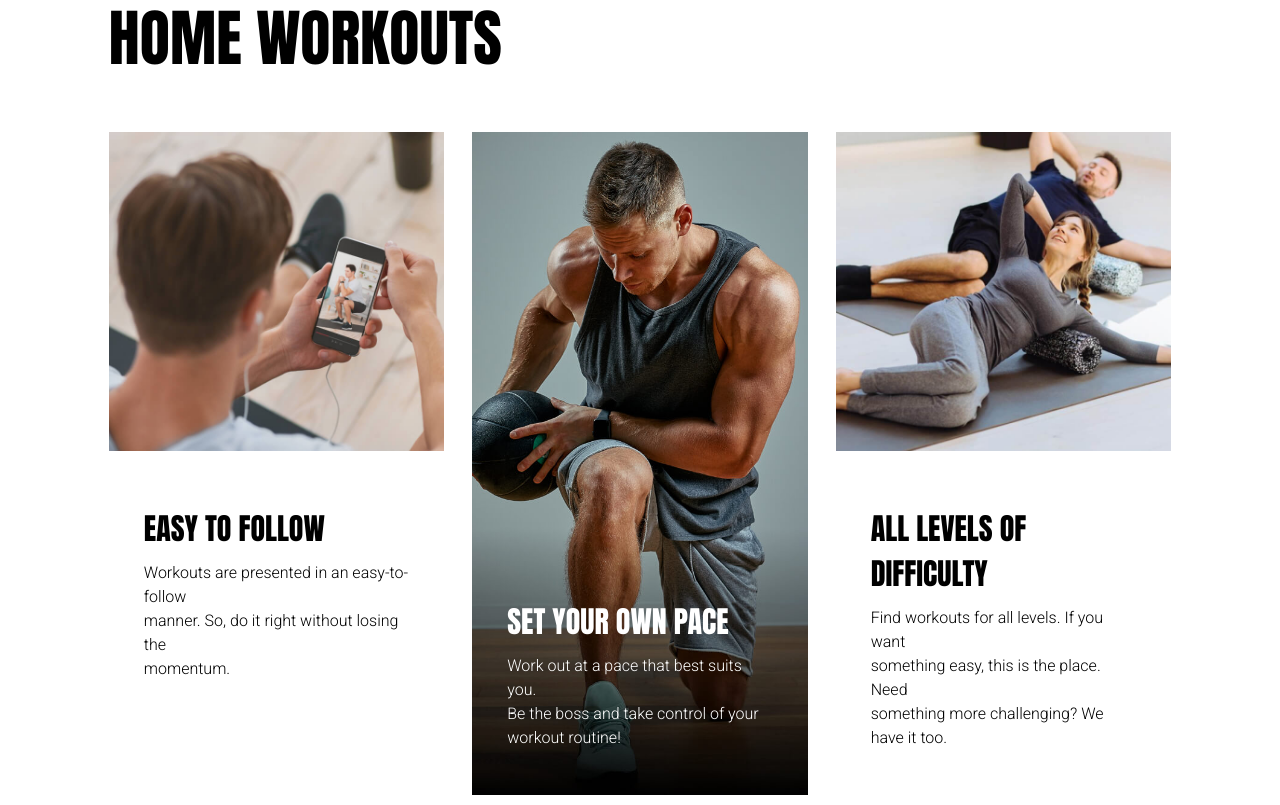
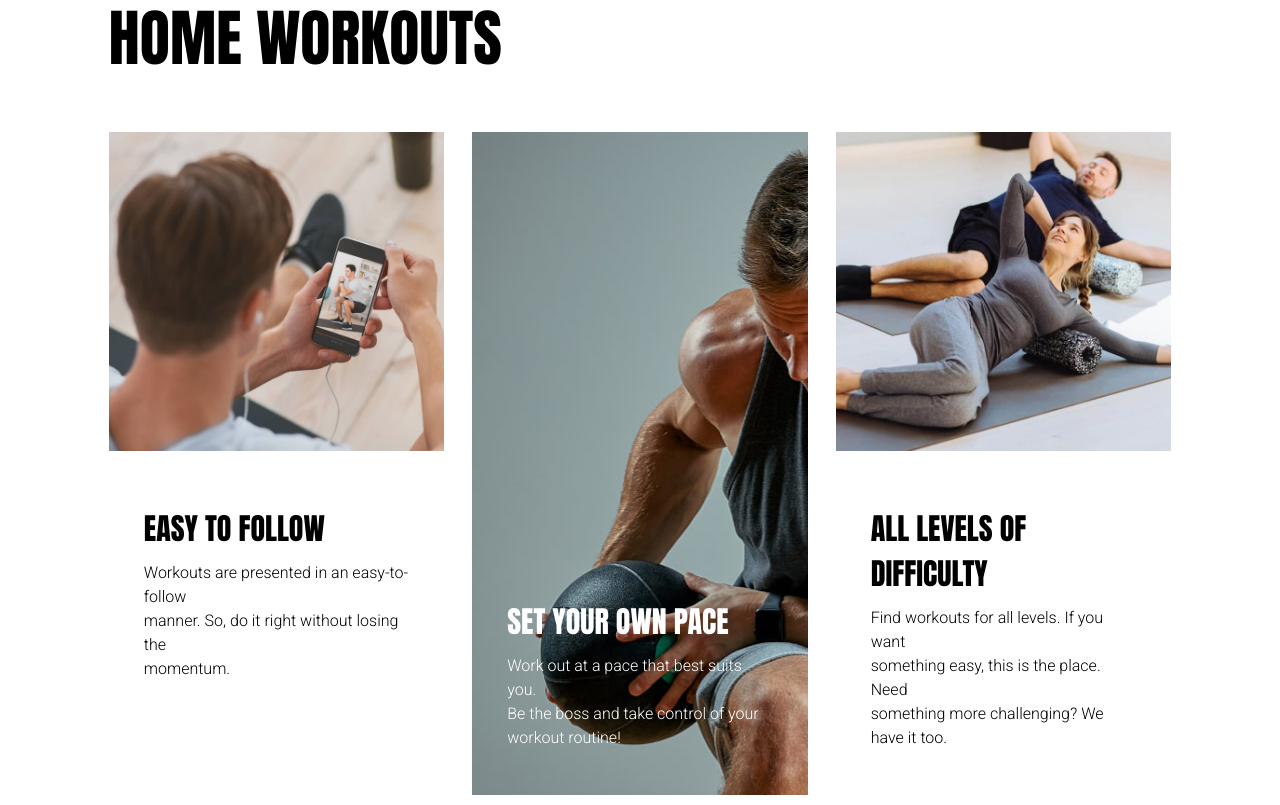
Before and after one commit to Joe-Elkilani/FITNESS, a website: page index.html in a window 1280 px wide. Shown: the part 815-1620 px from the top of the page. Drawn offline with Linux system fonts and the light colour scheme; a web font is replaced by a local one.

Commit message:
check servises section

```diff
--- a/index.html
+++ b/index.html
@@ -110,7 +110,8 @@
               </div>
             </div>
             <div
-              class="relative bg-[url('/public/imgs/service2.jpg')] bg-cover bg-center"
+              style="background: url(public/imgs/service2.jpg)"
+              class="relative bg-cover bg-center"
             >
               <div class="p-8.75 absolute bottom-0 left-0 right-0">
                 <h2
```
